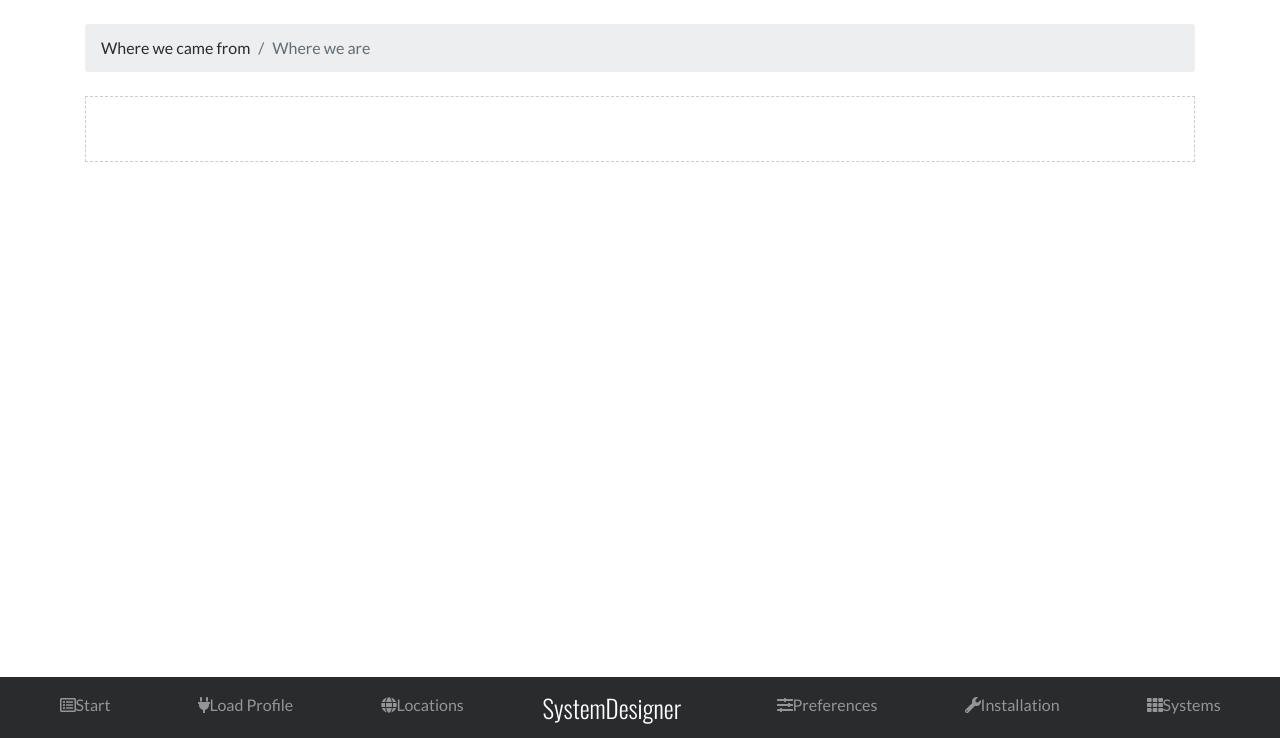
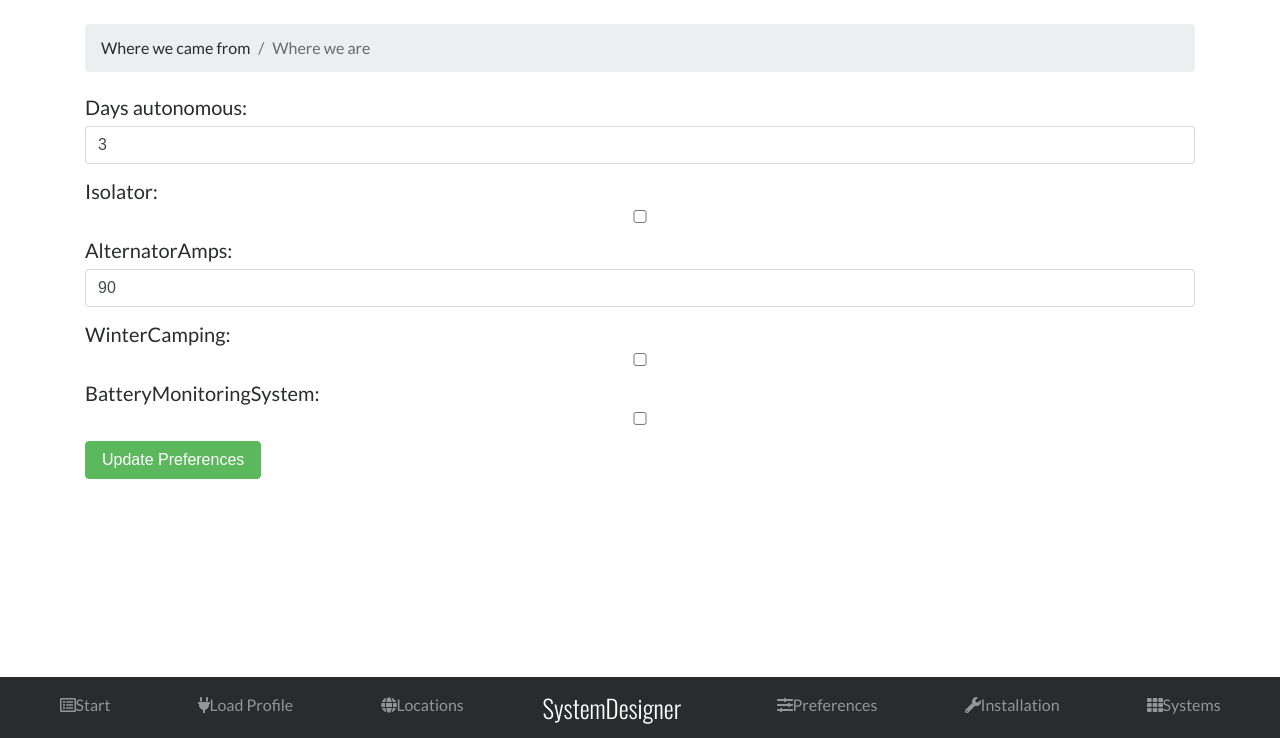
Before and after one commit to joshuafoster1/as, a Django app: template System_Designer/templates/System_Designer/sd_preferences.html in a window 1280 px wide. Shown: the part 62-800 px from the top of the page. Run offline with Django 3.2, Linux system fonts and the light colour scheme; the template is opened without the code that fills it: values that come from a table or form of the project are taken from there, others are empty; some libraries are stand-ins or nearby versions.

Commit message:
Lots of half done attempts to get forms running on different pages. None are flawless.....

```diff
--- a/System_Designer/admin.py
+++ b/System_Designer/admin.py
@@ -60,3 +60,7 @@ class CRateTableAdmin(ImportExportModelAdmin):
 @admin.register(Product)
 class ProductAdmin(ImportExportModelAdmin):
     pass
+
+@admin.register(Preferences)
+class PrefferenceAdmin(ImportExportModelAdmin):
+    pass
--- a/System_Designer/forms.py
+++ b/System_Designer/forms.py
@@ -21,7 +21,6 @@ class ProfileForm(forms.ModelForm):
         model = UserDesignProfile
         fields = ['profile_name']
     def __init__(self, *args, **kwargs):
-        user_pk = kwargs.pop('user_pk')
         super(ProfileForm, self).__init__(*args, **kwargs)
         self.fields['profile_name'].queryset =DesignProfile.objects.filter(user=user_pk)
 
@@ -34,3 +33,10 @@ class CustomAccessoryForm(forms.ModelForm):
     class Meta:
         model = Accessory
         fields = ['name','draw_watts', 'draw_amperage', 'draw_voltage', 'is_Ac']
+
+class SystemDesignerPreferencesForm(forms.ModelForm):
+
+    class Meta:
+        model = Preferences
+        fields = ['days_autonomous', 'isolator', 'alternatorAmps', 'winterCamping', 'batteryMonitoringSystem']
+#my gut tells me this needs to be linked to the UserDesignProfile here
--- a/System_Designer/models.py
+++ b/System_Designer/models.py
@@ -71,7 +71,7 @@ class Customer(models.Model):
             #     min_batt_bank = load['autonomous']/ 0.99
             # else:
 
-            min_batt_bank = load['autonomous']/ 0.5  #is this the factor to devide by for the Depth of Discharge? We should add this variable to the batteries so we can have it switch dynamically
+            min_batt_bank = load['autonomous']/ (row_value['optimalDepthOfDischarge']/100) #is this the factor to devide by for the Depth of Discharge? We should add this variable to the batteries so we can have it switch dynamically
             #print('min:',min_batt_bank)
 
             batt_num = np.ceil(min_batt_bank/row_value['ahCapacity'])
@@ -88,7 +88,7 @@ class Customer(models.Model):
             return int(batt_num) #[row_value['weight']*batt_num, row_value['cost']*batt_num] # can add cost per ah, cost at needed ah
 
         # if Load.objects.get(design_profile = self.current_design_profile).exists():
-        batteries = batteryProduct.objects.to_dataframe(verbose=False, fieldnames = ['name', 'price', 'weight','ahCapacity'])
+        batteries = batteryProduct.objects.to_dataframe(verbose=False, fieldnames = ['name', 'price', 'weight','ahCapacity','optimalDepthOfDischarge'])
         batteries['count'] = batteries.apply(lambda row: batteries_needed(row), axis=1)
         batteries['total cost'] = batteries['price'] * batteries['count']
         batteries['total weight']= batteries['weight'] * batteries['count']
@@ -196,7 +196,7 @@ class Load(models.Model):
         Battery storage must be at minimum 2 x daily_Ah, but likely higher.
 
         BD - this will be used primarily to calculate if the battery bank can handle a full blown draw (dont want to
-        exceed a @20hr draw rate) as well as if the inverter is of adequite size. (Inverter is ac only, may need to track those specifics of ac vs dc)
+        exceed inverter size. (Inverter is ac only, may need to track those specifics of ac vs dc)
 
         TODO: The '.9 ' value is efficiency and should be modifiable based on inverter
         select inverter based on overall AC peak draw
@@ -250,6 +250,25 @@ class LoadAccessory(models.Model):
     #number of units
     #def accessoryDraw -- this should be the primary output of the class.
     #accessoryAc_dc -- this will be the other output of the class.
+
+'''
+This is where global preferences should be stored.
+'''
+class Preferences(models.Model):
+
+    design_profile = models.ForeignKey(DesignProfile, related_name='preferences')
+    days_autonomous = models.IntegerField(default=3)
+    isolator = models.BooleanField(default=False)
+    alternatorAmps = models.FloatField(default=90)
+    winterCamping = models.BooleanField(default=False)
+    batteryMonitoringSystem = models.BooleanField(default=False)
+
+    class Meta:
+        verbose_name = 'Preference'
+        verbose_name_plural = "Preferences"
+
+    def __str__(self):
+        return self.design_profile.name + ' Preferences'
 
 class Category(models.Model):
     name = models.CharField(max_length=200, db_index=True)
--- a/System_Designer/templates/System_Designer/sd_preferences.html
+++ b/System_Designer/templates/System_Designer/sd_preferences.html
@@ -4,7 +4,17 @@
 <li class="breadcrumb-item active">Where we are</li>
 {% endblock %}
 {% block content %}
-<p>{{test}}</p>
+
+<h5 class="mb-5">
+    <form method="post" novalidate>
+      {% csrf_token %}
+      {% include 'include/form.html' %}
+
+      <button type="submit" class="btn btn-success">Update Preferences</button>
+
+    </form>
+</h5>
+
 {% include 'sdNavbar.html' %}
 {% endblock %}
 
--- a/templates/base.html
+++ b/templates/base.html
@@ -6,6 +6,7 @@
     <meta name="viewport" content="width=device-width, initial-scale=1">
     <title>{% block title %}Adventure Solar{% endblock %}</title>
     {% load staticfiles %}
+
     <link rel="stylesheet" href="https://maxcdn.bootstrapcdn.com/bootstrap/4.0.0-alpha.6/css/bootstrap.min.css" integrity="sha384-rwoIResjU2yc3z8GV/NPeZWAv56rSmLldC3R/AZzGRnGxQQKnKkoFVhFQhNUwEyJ" crossorigin="anonymous">
     <link href="https://fonts.googleapis.com/css?family=Lato|Oswald:300" rel="stylesheet"> <!--Font Styles LATO and OSWALD -->
     <script defer src="https://use.fontawesome.com/releases/v5.0.6/js/all.js"></script> <!-- Font Awesome Glyphicons Biatch! -->
```
Also changed, not shown: System_Designer/tables.py (+25 -0 lines), System_Designer/templates/System_Designer/sd_recommendation.html (+23 -2 lines), System_Designer/views.py (+38 -1 lines), System_Designer/migrations/0013_preferences.py (added), System_Designer/migrations/0014_preferences_design_profile.py (added), db (Bennett Dahl's conflicted copy 2018-06-09).sqlite3 (added).
